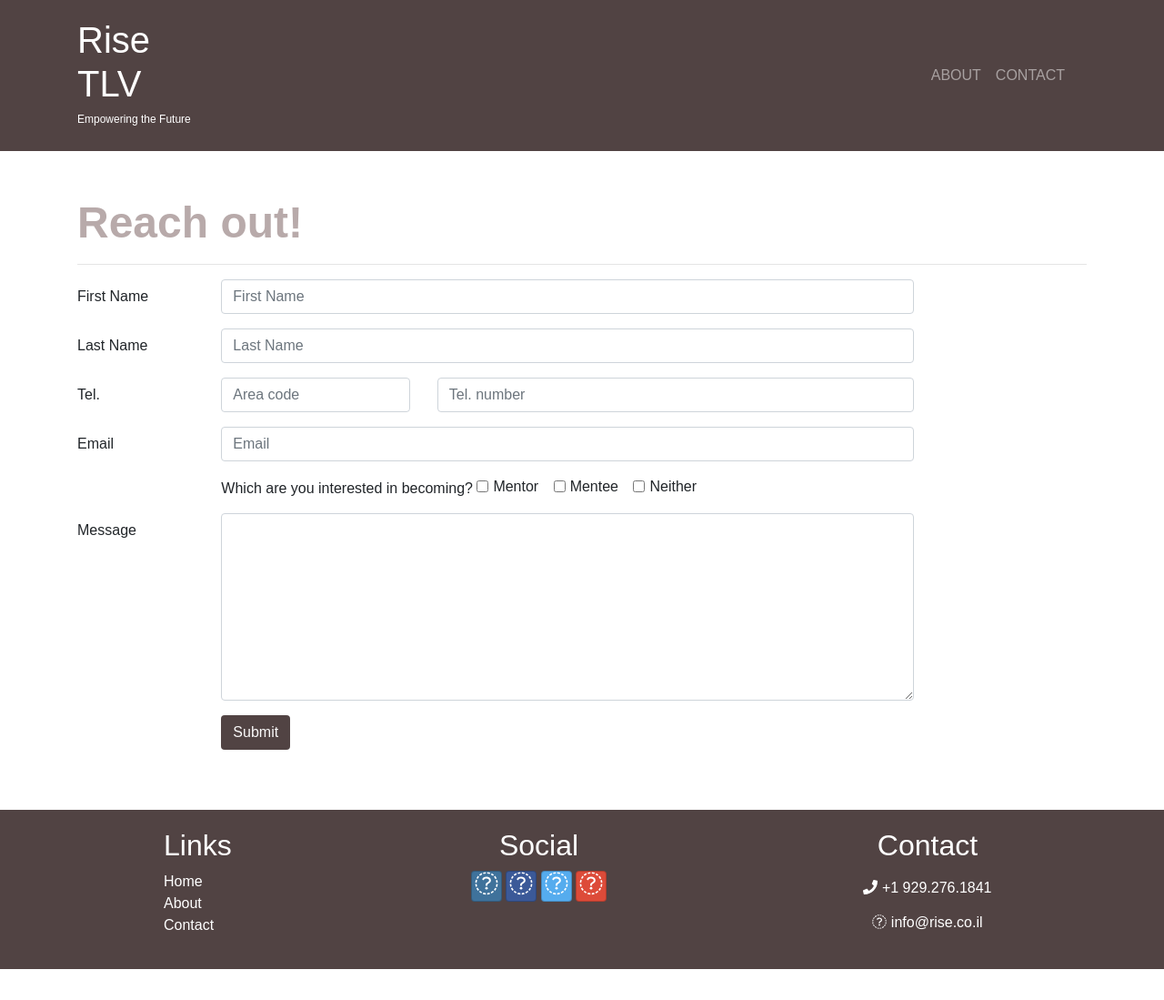
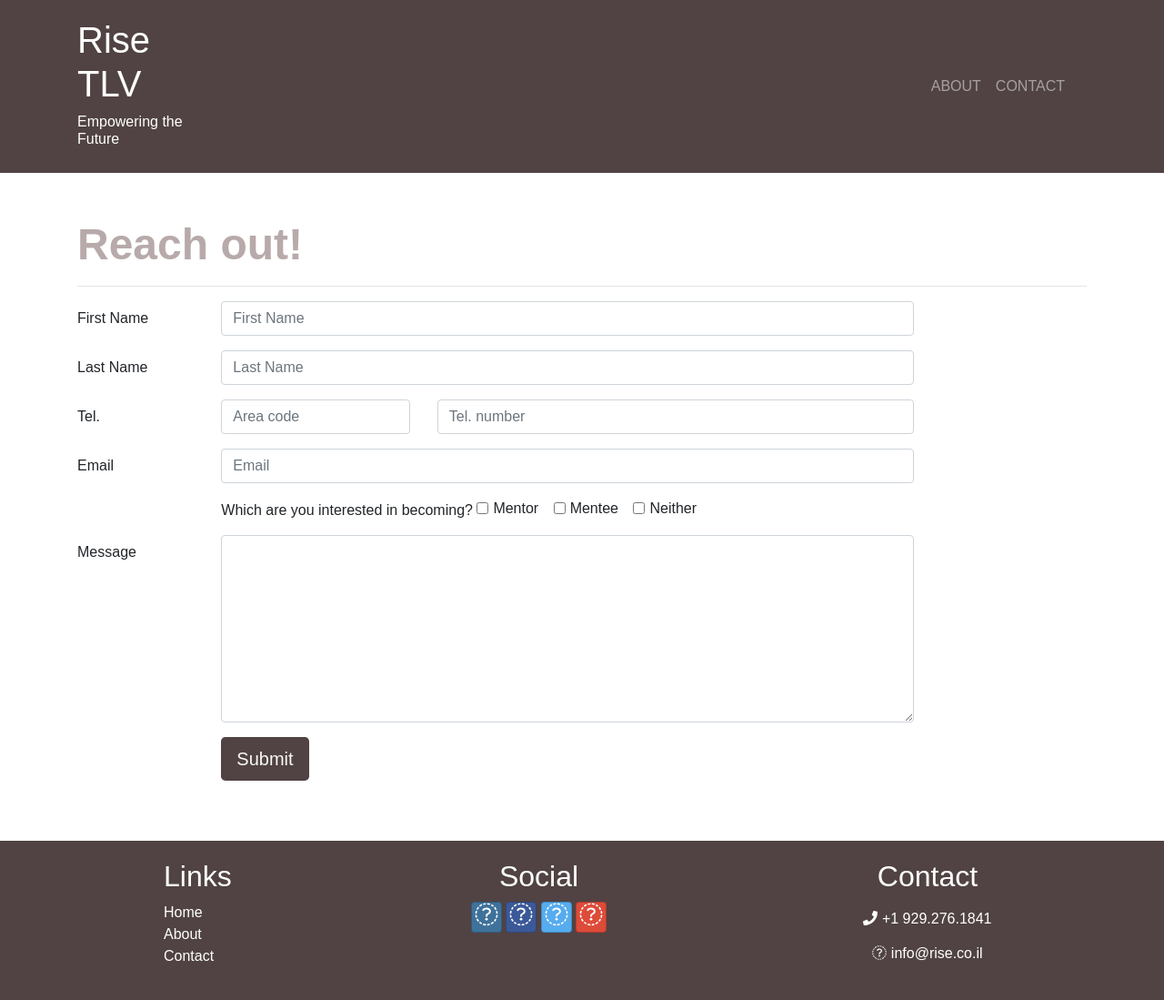
Before and after one commit to nshemesh/rise-tlv, a website: page contactus.html in a window 1280 px wide. Shown: the whole page at 91% size. Before the commit the page ends 1065 px from the top, so only its background shows below. Drawn offline with nearby package versions, Linux system fonts and the light colour scheme.

Commit message:
font changes

```diff
--- a/contactus.html
+++ b/contactus.html
@@ -28,7 +28,7 @@
             <div class="row">
                 <div class="col-4 col-sm-3 col-md-2 align-self-center">
                     <h1><a href="/index.html">Rise TLV</a></h1>
-                    <h3>Empowering the Future</h3>
+                    <h3 class="tagline">Empowering the Future</h3>
                  </div>
                 <div class="col">
 
@@ -111,7 +111,7 @@
                 </div>
                 <div class="form-group row">
                     <div class="offset-md-2 col-md-10">
-                        <button type="submit" class="btn btn-default">Submit</button>
+                        <button type="submit" class="btn btn-default btn-lg">Submit</button>
                     </div>
                 </div>
             </form>
--- a/css/styles.css
+++ b/css/styles.css
@@ -26,8 +26,11 @@ header h2 {
     color:white;
 }
 
-h3 {
-    font-size:12px;
+h3.tagline {
+    font-size: 1em;
+}
+p {
+    font-size:3em;
     font-weight: lighter;
 }
 
```
Also changed, not shown: aboutus.html (+2 -2 lines), index.html (+1 -1 lines), img/mentee-david.jpg (added), img/mentee-israel.JPG (added), img/mentee-zandi.JPG (added), img/mentor-julia.jpg (added), img/mentor-nir.JPG (added), img/mentor-rob.jpg (added), 6 other files.
